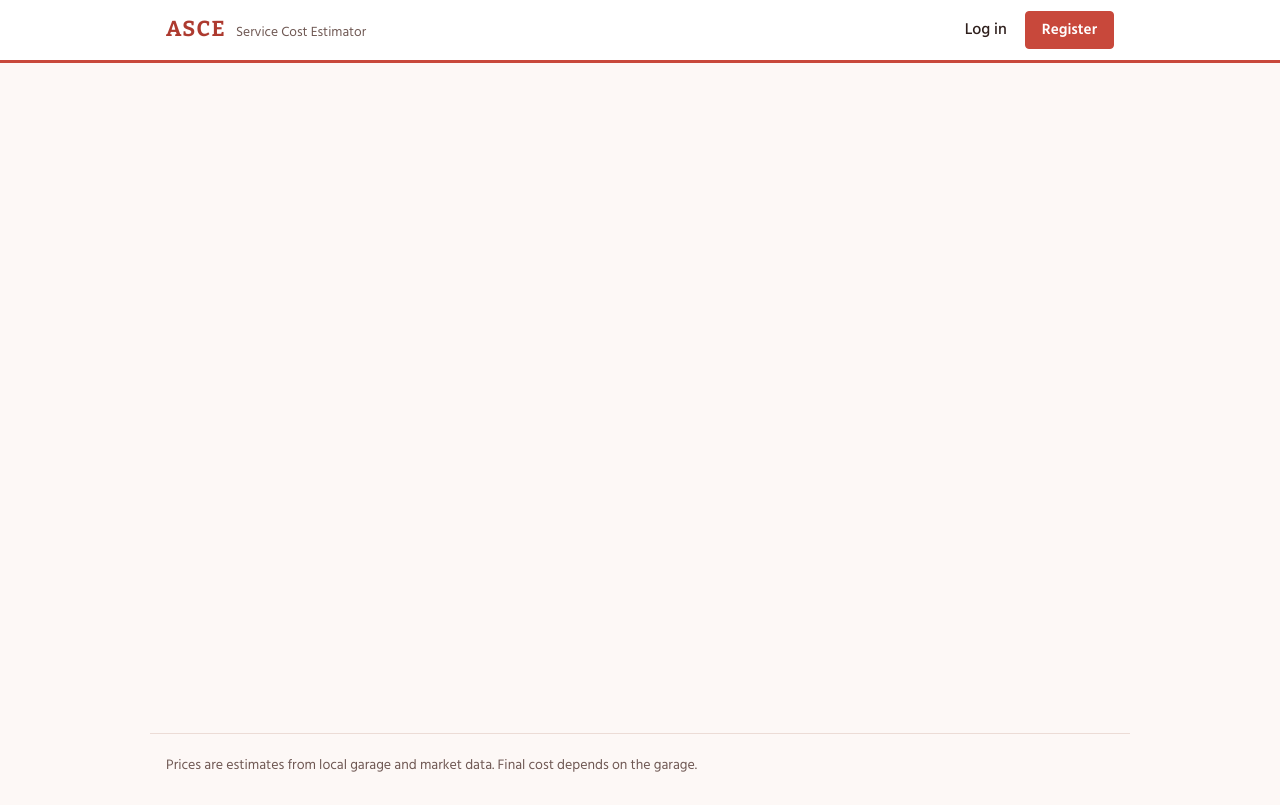
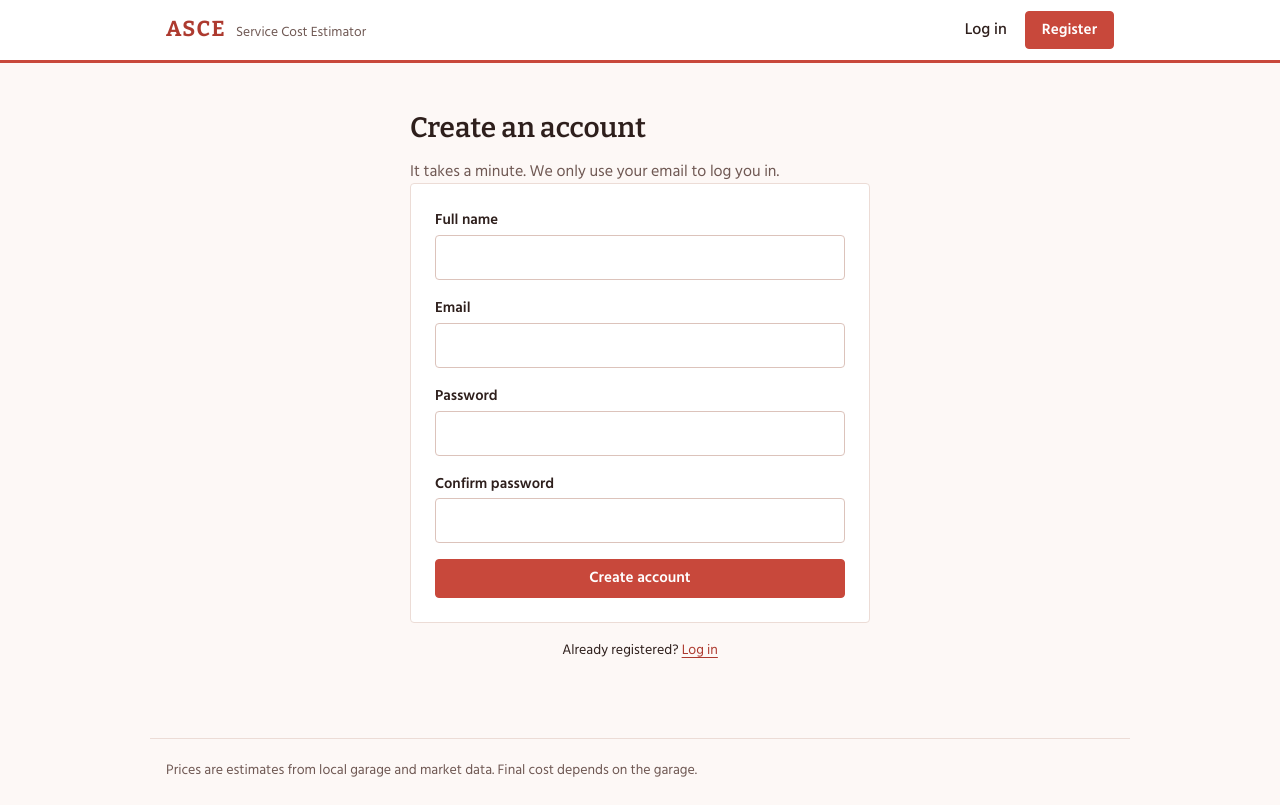
Before and after one commit to Aranya69/Automobile-Service-Cost-Estimator, a Nuxt app in the folder frontend/: page /register in a window 1280 px wide. Built offline with nearby package versions, Linux system fonts and the light colour scheme.

Commit message:
Add login and register pages with useAuth composable

```diff
--- /dev/null
+++ b/frontend/app/composables/useAuth.ts
@@ -0,0 +1,60 @@
+export interface User {
+  id: number
+  name: string
+  email: string
+  role: string
+  created_at: string
+}
+
+export interface RegisterForm {
+  name: string
+  email: string
+  password: string
+  confirm_password: string
+}
+
+export function useAuth() {
+  const user = useState<User | null>('auth-user', () => null)
+  const checked = useState<boolean>('auth-checked', () => false)
+  const api = useApi()
+
+  async function fetchUser() {
+    try {
+      const res = await api.get<{ user: User }>('/auth/me')
+      user.value = res.user
+    } catch {
+      user.value = null
+    } finally {
+      checked.value = true
+    }
+    return user.value
+  }
+
+  async function login(email: string, password: string) {
+    const res = await api.post<{ user: User }>('/auth/login', { email, password })
+    user.value = res.user
+    checked.value = true
+  }
+
+  async function register(form: RegisterForm) {
+    const res = await api.post<{ user: User }>('/auth/register', form)
+    user.value = res.user
+    checked.value = true
+  }
+
+  return {
+    user,
+    checked,
+    isLoggedIn: computed(() => user.value !== null),
+    fetchUser,
+    login,
+    register,
+  }
+}
+
+// Only allow redirects to our own pages, never to another site.
+export function safeRedirect(value: unknown, fallback = '/') {
+  if (typeof value !== 'string') return fallback
+  if (!value.startsWith('/') || value.startsWith('//') || value.startsWith('/\\')) return fallback
+  return value
+}
--- /dev/null
+++ b/frontend/app/pages/login.vue
@@ -0,0 +1,93 @@
+<script setup lang="ts">
+import { ApiError } from '~/composables/useApi'
+
+useHead({ title: 'Log in · ASCE' })
+
+const route = useRoute()
+const { login } = useAuth()
+
+const form = reactive({ email: '', password: '' })
+const fieldErrors = ref<Record<string, string>>({})
+const formError = ref('')
+const busy = ref(false)
+
+async function submit() {
+  formError.value = ''
+  fieldErrors.value = {}
+  busy.value = true
+  try {
+    await login(form.email, form.password)
+    await navigateTo(safeRedirect(route.query.redirect))
+  } catch (err) {
+    if (err instanceof ApiError) {
+      formError.value = err.message
+      fieldErrors.value = err.fields
+    } else {
+      formError.value = 'Something went wrong. Please try again.'
+    }
+    form.password = ''
+  } finally {
+    busy.value = false
+  }
+}
+</script>
+
+<template>
+  <div class="page">
+    <div class="narrow auth-box">
+      <h1>Log in</h1>
+      <p class="lead">Welcome back. Your cars and past estimates are waiting.</p>
+
+      <form class="panel form" @submit.prevent="submit">
+        <p v-if="formError" class="alert alert-error" role="alert">{{ formError }}</p>
+
+        <div class="field">
+          <label for="email">Email</label>
+          <input
+            id="email"
+            v-model="form.email"
+            class="input"
+            :class="{ 'has-error': fieldErrors.email }"
+            type="email"
+            autocomplete="email"
+            required
+          />
+          <span v-if="fieldErrors.email" class="field-error">{{ fieldErrors.email }}</span>
+        </div>
+
+        <div class="field">
+          <label for="password">Password</label>
+          <input
+            id="password"
+            v-model="form.password"
+            class="input"
+            :class="{ 'has-error': fieldErrors.password }"
+            type="password"
+            autocomplete="current-password"
+            required
+          />
+          <span v-if="fieldErrors.password" class="field-error">{{ fieldErrors.password }}</span>
+        </div>
+
+        <button class="btn btn-primary btn-block" type="submit" :disabled="busy">
+          {{ busy ? 'Logging in…' : 'Log in' }}
+        </button>
+      </form>
+
+      <p class="switch small">
+        New here? <NuxtLink to="/register">Create an account</NuxtLink>
+      </p>
+    </div>
+  </div>
+</template>
+
+<style scoped>
+.auth-box {
+  margin: 16px auto 0;
+}
+
+.switch {
+  margin-top: 16px;
+  text-align: center;
+}
+</style>
--- /dev/null
+++ b/frontend/app/pages/register.vue
@@ -0,0 +1,129 @@
+<script setup lang="ts">
+import { ApiError } from '~/composables/useApi'
+import type { RegisterForm } from '~/composables/useAuth'
+
+useHead({ title: 'Create account · ASCE' })
+
+const { register } = useAuth()
+
+const form = reactive<RegisterForm>({
+  name: '',
+  email: '',
+  password: '',
+  confirm_password: '',
+})
+const fieldErrors = ref<Record<string, string>>({})
+const formError = ref('')
+const busy = ref(false)
+
+async function submit() {
+  formError.value = ''
+  fieldErrors.value = {}
+  busy.value = true
+  try {
+    await register({ ...form })
+    await navigateTo('/')
+  } catch (err) {
+    if (err instanceof ApiError) {
+      formError.value = err.message
+      fieldErrors.value = err.fields
+    } else {
+      formError.value = 'Something went wrong. Please try again.'
+    }
+  } finally {
+    busy.value = false
+  }
+}
+</script>
+
+<template>
+  <div class="page">
+    <div class="narrow auth-box">
+      <h1>Create an account</h1>
+      <p class="lead">It takes a minute. We only use your email to log you in.</p>
+
+      <form class="panel form" @submit.prevent="submit">
+        <p v-if="formError" class="alert alert-error" role="alert">{{ formError }}</p>
+
+        <div class="field">
+          <label for="name">Full name</label>
+          <input
+            id="name"
+            v-model="form.name"
+            class="input"
+            :class="{ 'has-error': fieldErrors.name }"
+            autocomplete="name"
+            maxlength="60"
+            required
+          />
+          <span v-if="fieldErrors.name" class="field-error">{{ fieldErrors.name }}</span>
+        </div>
+
+        <div class="field">
+          <label for="email">Email</label>
+          <input
+            id="email"
+            v-model="form.email"
+            class="input"
+            :class="{ 'has-error': fieldErrors.email }"
+            type="email"
+            autocomplete="email"
+            required
+          />
+          <span v-if="fieldErrors.email" class="field-error">{{ fieldErrors.email }}</span>
+        </div>
+
+        <div class="field">
+          <label for="password">Password</label>
+          <input
+            id="password"
+            v-model="form.password"
+            class="input"
+            :class="{ 'has-error': fieldErrors.password }"
+            type="password"
+            autocomplete="new-password"
+            minlength="8"
+            maxlength="128"
+            required
+          />
+          <span v-if="fieldErrors.password" class="field-error">{{ fieldErrors.password }}</span>
+        </div>
+
+        <div class="field">
+          <label for="confirm_password">Confirm password</label>
+          <input
+            id="confirm_password"
+            v-model="form.confirm_password"
+            class="input"
+            :class="{ 'has-error': fieldErrors.confirm_password }"
+            type="password"
+            autocomplete="new-password"
+            required
+          />
+          <span v-if="fieldErrors.confirm_password" class="field-error">
+            {{ fieldErrors.confirm_password }}
+          </span>
+        </div>
+
+        <button class="btn btn-primary btn-block" type="submit" :disabled="busy">
+          {{ busy ? 'Creating account…' : 'Create account' }}
+        </button>
+      </form>
+
+      <p class="switch small">
+        Already registered? <NuxtLink to="/login">Log in</NuxtLink>
+      </p>
+    </div>
+  </div>
+</template>
+
+<style scoped>
+.auth-box {
+  margin: 16px auto 0;
+}
+
+.switch {
+  margin-top: 16px;
+  text-align: center;
+}
+</style>
```
